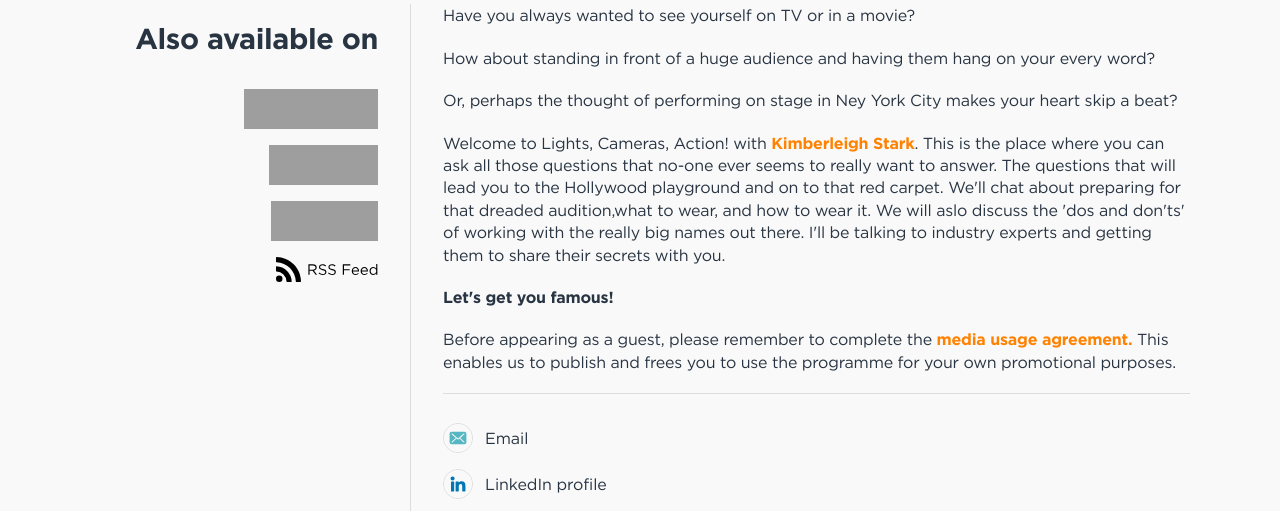
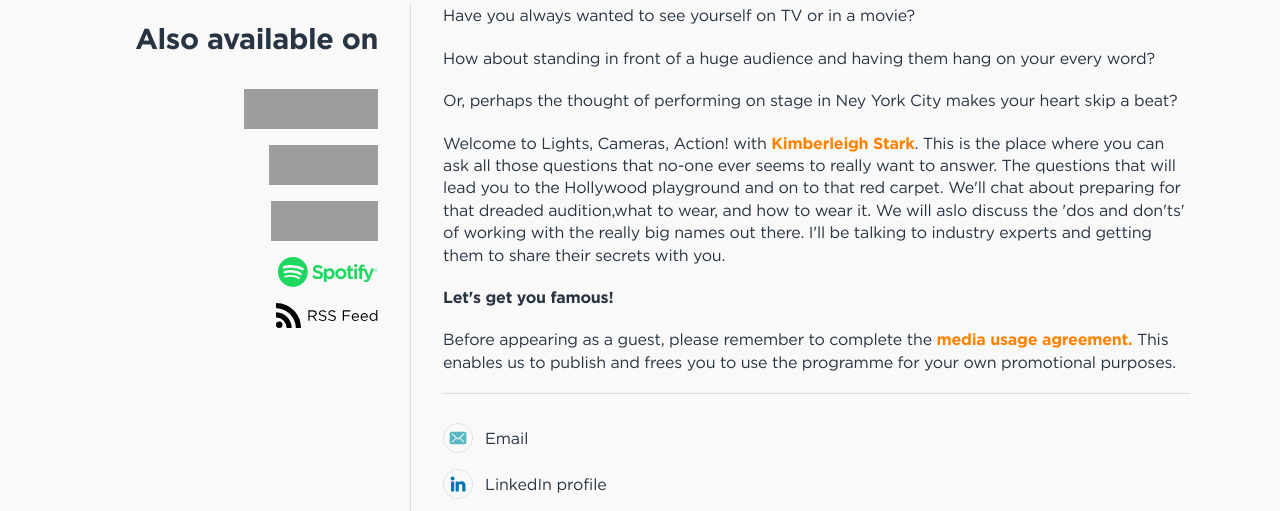
Before and after one commit to luniawebsites/solidgold, a PHP site: page /famous.php in a window 1280 px wide. Shown: the part 402-913 px from the top of the page. Run offline with PHP 8.4, Linux system fonts and the light colour scheme; some libraries are stand-ins or nearby versions.

Commit message:
add spotify to famous

```diff
--- a/famous.php
+++ b/famous.php
@@ -146,9 +146,8 @@
 					<a class="badge-tune-in" href="https://tunein.com/podcasts/Education-Podcasts/Education-Incorporated-Boutique-School-Creative-p1174698/" target="_blank" rel="noopener"></a>
 				-->
 					<a class="badge-castbox" href="https://castbox.fm/channel/id1497486?country=us" target="_blank" rel="noopener"></a>
-					<!--
-					<a class="badge-spotify" href="https://podcasters.spotify.com/podcast/6Rp40NOBZgkgVniuegu25D" target="_blank" rel="noopener"></a>
-				-->
+
+					<a class="badge-spotify" href="https://open.spotify.com/show/6Rp40NOBZgkgVniuegu25D" target="_blank" rel="noopener"></a>
 					<a class="badge-rss-feed" href="https://podcaststudios.co.za/rss/famous.xml" target="_blank" rel="noopener"></a>
 
 					</div>
```
